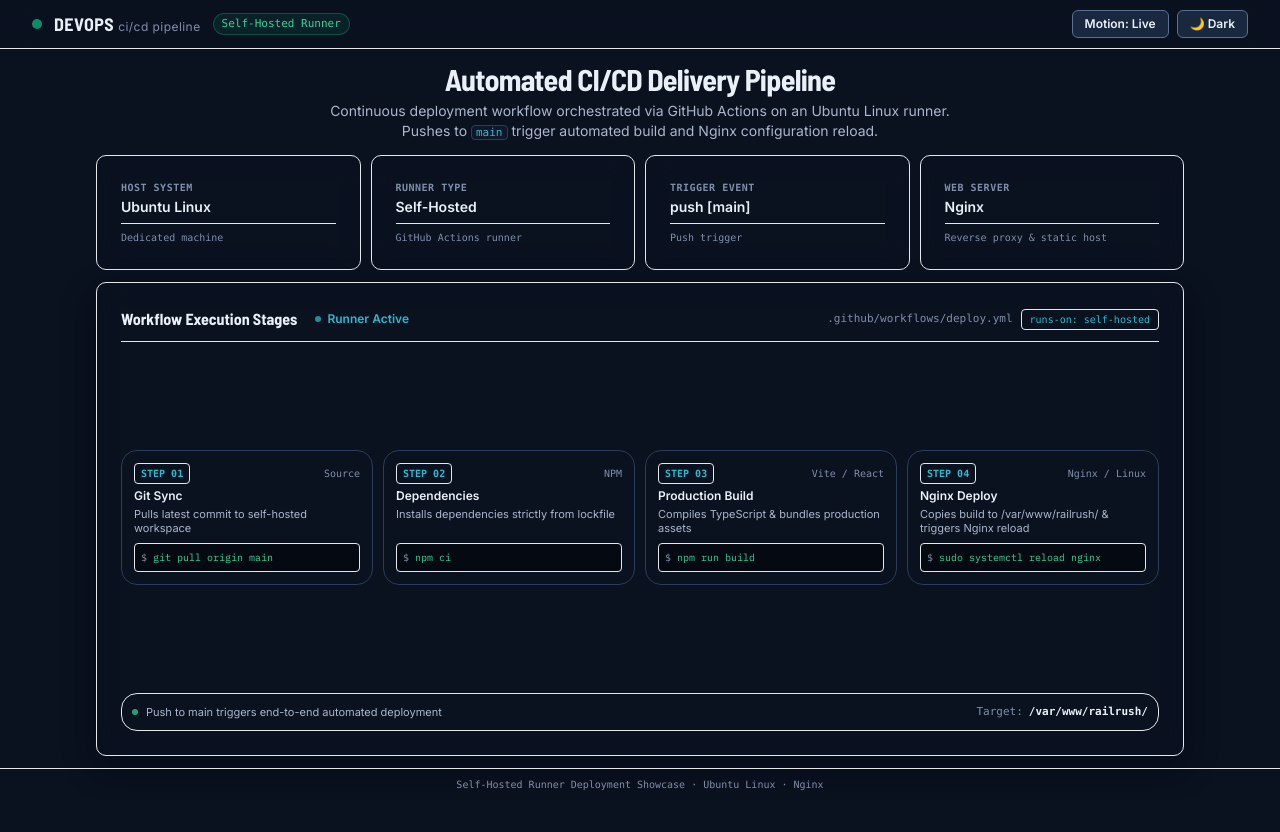
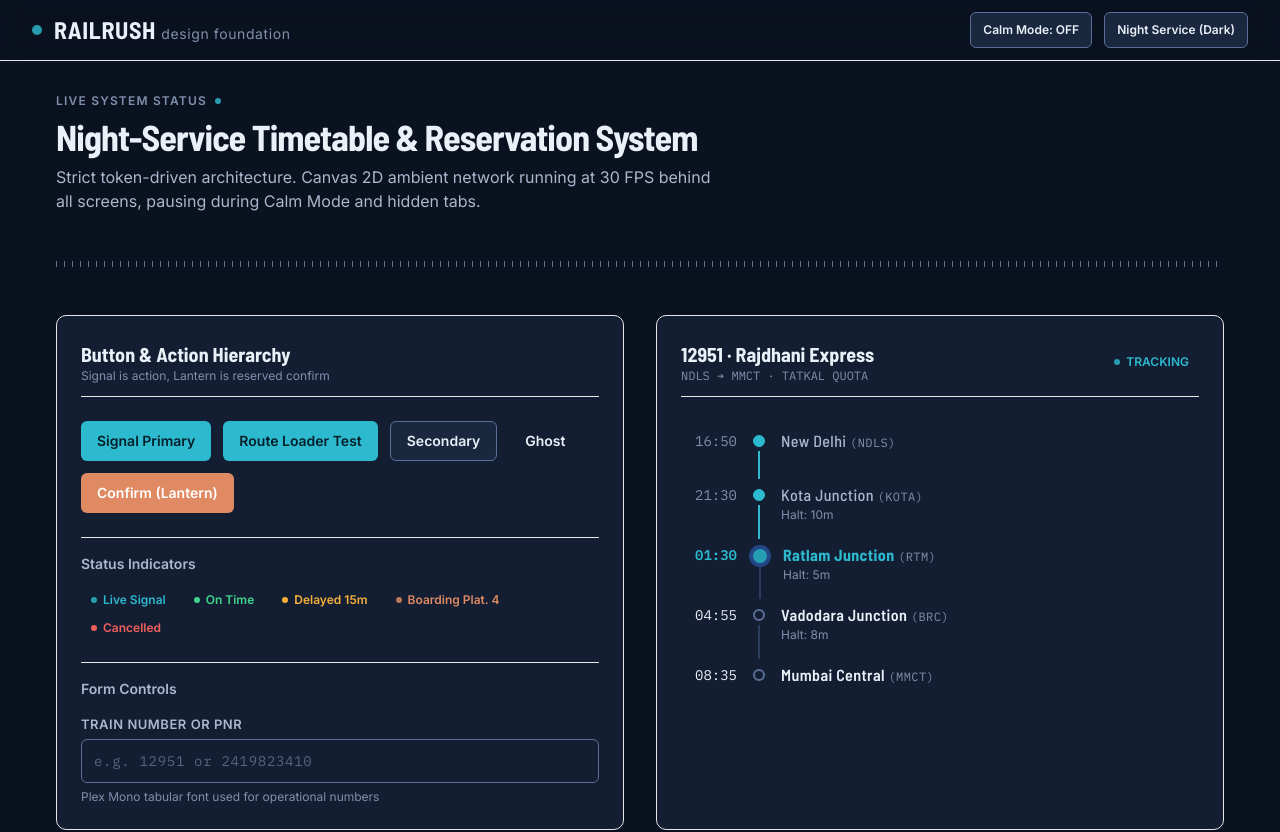
Before and after one commit to Yashika-Agrawal/RailRush, a React (Vite) app in the folder frontend/: page / in a window 1280 px wide. Shown: the top 832 px of the page. Before the commit the page ends 800 px from the top, so only its background shows below. Built offline with nearby package versions, Linux system fonts and the light colour scheme.

Commit message:
refactor: restore original design foundation components in App component

```diff
--- a/frontend/src/App.original.tsx
+++ /dev/null
@@ -1,187 +0,0 @@
-import React, { useState } from 'react';
-import { useTheme } from './design/theme/ThemeProvider';
-import { RouteNetwork } from './design/background/RouteNetwork';
-import {
-  Button,
-  Card,
-  Input,
-  StatusPill,
-  RouteTimeline,
-} from './design/components/ui';
-
-export const App: React.FC = () => {
-  const { theme, toggleTheme, calmMode, toggleCalmMode } = useTheme();
-  const [btnLoading, setBtnLoading] = useState(false);
-
-  return (
-    <div className="relative min-h-screen text-text selection:bg-action selection:text-on-action flex flex-col">
-      {/* 2D Canvas Route Network Background mounted once at root */}
-      <RouteNetwork />
-
-      {/* Header Bar */}
-      <header className="sticky top-0 z-sticky backdrop-blur-md bg-raised/80 border-b border-border/60 px-space-4 md:px-space-8 py-3 flex items-center justify-between">
-        <div className="flex items-center gap-3">
-          <span className="w-2.5 h-2.5 rounded-full bg-action animate-pulse" />
-          <h1 className="font-display font-bold text-xl md:text-2xl tracking-wide uppercase">
-            RailRush <span className="text-text-3 font-normal text-sm lowercase font-body">design foundation</span>
-          </h1>
-        </div>
-
-        <div className="flex items-center gap-3">
-          <Button
-            size="sm"
-            variant="secondary"
-            onClick={toggleCalmMode}
-            title="Toggle Reduced Motion & Ambient Animation"
-          >
-            Calm Mode: {calmMode ? 'ON' : 'OFF'}
-          </Button>
-
-          <Button
-            size="sm"
-            variant="secondary"
-            onClick={toggleTheme}
-            title="Toggle Light / Dark Mode"
-          >
-            {theme === 'dark' ? 'Day Service (Light)' : 'Night Service (Dark)'}
-          </Button>
-        </div>
-      </header>
-
-      {/* Main Content Showcase */}
-      <main className="flex-1 max-w-[1200px] w-full mx-auto px-4 py-8 space-y-12">
-        {/* Intro Banner */}
-        <section className="space-y-2">
-          <div className="flex items-center gap-2">
-            <span className="text-xs uppercase tracking-widest text-text-3 font-semibold">
-              Live System Status
-            </span>
-            <span className="inline-block w-1.5 h-1.5 rounded-full bg-action animate-pulse" />
-          </div>
-          <h2 className="font-display text-3xl md:text-4xl font-bold tracking-tight">
-            Night-Service Timetable & Reservation System
-          </h2>
-          <p className="text-text-2 text-base max-w-2xl font-body">
-            Strict token-driven architecture. Canvas 2D ambient network running at 30 FPS behind all screens, pausing during Calm Mode and hidden tabs.
-          </p>
-        </section>
-
-        {/* Sleeper pattern tick divider */}
-        <div className="tick-divider" />
-
-        {/* Foundations Grid */}
-        <div className="grid grid-cols-1 md:grid-cols-2 gap-8">
-          {/* Component Primitives */}
-          <Card className="space-y-6">
-            <div className="border-b border-border/40 pb-3">
-              <h3 className="font-display text-xl font-bold">Button & Action Hierarchy</h3>
-              <p className="text-xs text-text-3">Signal is action, Lantern is reserved confirm</p>
-            </div>
-
-            <div className="flex flex-wrap gap-3 items-center">
-              <Button variant="primary">Signal Primary</Button>
-              <Button
-                variant="primary"
-                loading={btnLoading}
-                onClick={() => {
-                  setBtnLoading(true);
-                  setTimeout(() => setBtnLoading(false), 2000);
-                }}
-              >
-                Route Loader Test
-              </Button>
-              <Button variant="secondary">Secondary</Button>
-              <Button variant="ghost">Ghost</Button>
-              <Button variant="lantern">Confirm (Lantern)</Button>
-            </div>
-
-            <div className="space-y-4 pt-4 border-t border-border/40">
-              <h4 className="text-sm font-semibold text-text-2">Status Indicators</h4>
-              <div className="flex flex-wrap gap-2">
-                <StatusPill status="live" label="Live Signal" />
-                <StatusPill status="on-time" label="On Time" />
-                <StatusPill status="delayed" label="Delayed 15m" />
-                <StatusPill status="boarding" label="Boarding Plat. 4" />
-                <StatusPill status="cancelled" label="Cancelled" />
-              </div>
-            </div>
-
-            <div className="space-y-4 pt-4 border-t border-border/40">
-              <h4 className="text-sm font-semibold text-text-2">Form Controls</h4>
-              <Input
-                label="Train Number or PNR"
-                placeholder="e.g. 12951 or 2419823410"
-                helperText="Plex Mono tabular font used for operational numbers"
-                isDataMono
-              />
-            </div>
-          </Card>
-
-          {/* Timetable / Route Timeline Preview */}
-          <Card className="space-y-6">
-            <div className="border-b border-border/40 pb-3 flex items-center justify-between">
-              <div>
-                <h3 className="font-display text-xl font-bold">
-                  12951 · Rajdhani Express
-                </h3>
-                <p className="text-xs text-text-3 font-data">NDLS ➔ MMCT · TATKAL QUOTA</p>
-              </div>
-              <StatusPill status="live" label="TRACKING" />
-            </div>
-
-            <RouteTimeline
-              stops={[
-                { code: 'NDLS', name: 'New Delhi', time: '16:50', passed: true },
-                { code: 'KOTA', name: 'Kota Junction', time: '21:30', passed: true, haltMinutes: 10 },
-                { code: 'RTM', name: 'Ratlam Junction', time: '01:30', current: true, haltMinutes: 5 },
-                { code: 'BRC', name: 'Vadodara Junction', time: '04:55', haltMinutes: 8 },
-                { code: 'MMCT', name: 'Mumbai Central', time: '08:35' },
-              ]}
-            />
-          </Card>
-        </div>
-
-        {/* Ticket Object Surface Motif */}
-        <section className="space-y-4">
-          <div className="flex items-center justify-between">
-            <h3 className="font-display text-xl font-bold">Ticket Ivory Motif</h3>
-            <span className="text-xs text-text-3 font-data">Surface Reserved for Boarding Objects</span>
-          </div>
-
-          <div className="bg-ticket text-ticket-ink rounded-md p-6 max-w-md shadow-float border border-black/10 relative overflow-hidden">
-            <div className="flex justify-between items-start border-b border-black/15 pb-4">
-              <div>
-                <span className="text-[11px] font-bold tracking-widest uppercase opacity-75">Boarding Pass</span>
-                <div className="font-display font-bold text-2xl tracking-wide">NDLS ➔ MMCT</div>
-              </div>
-              <div className="text-right">
-                <span className="text-[11px] font-bold tracking-widest uppercase opacity-75">Train No.</span>
-                <div className="font-data font-bold text-lg">12951</div>
-              </div>
-            </div>
-
-            <div className="grid grid-cols-3 gap-4 pt-4 text-xs">
-              <div>
-                <span className="block opacity-60 uppercase text-[10px] font-semibold">Coach / Seat</span>
-                <span className="font-data font-bold text-base">B2 · 34 (LB)</span>
-              </div>
-              <div>
-                <span className="block opacity-60 uppercase text-[10px] font-semibold">Class</span>
-                <span className="font-bold text-base">3A</span>
-              </div>
-              <div>
-                <span className="block opacity-60 uppercase text-[10px] font-semibold">Fare</span>
-                <span className="font-data font-bold text-base">₹2,485</span>
-              </div>
-            </div>
-          </div>
-        </section>
-      </main>
-
-      {/* Footer */}
-      <footer className="border-t border-border/50 py-4 px-6 text-center text-xs text-text-3 font-data">
-        RailRush System Design Foundation · Night-Service Architecture Active
-      </footer>
-    </div>
-  );
-};
--- a/frontend/src/App.tsx
+++ b/frontend/src/App.tsx
@@ -1,188 +1,186 @@
-import React from 'react';
+import React, { useState } from 'react';
 import { useTheme } from './design/theme/ThemeProvider';
 import { RouteNetwork } from './design/background/RouteNetwork';
-import { Button, Card, StatusPill } from './design/components/ui';
+import {
+  Button,
+  Card,
+  Input,
+  StatusPill,
+  RouteTimeline,
+} from './design/components/ui';
 
 export const App: React.FC = () => {
   const { theme, toggleTheme, calmMode, toggleCalmMode } = useTheme();
-
-  const stages = [
-    {
-      step: '01',
-      title: 'Git Sync',
-      tag: 'Source',
-      cmd: 'git pull origin main',
-      detail: 'Pulls latest commit to self-hosted workspace',
-    },
-    {
-      step: '02',
-      title: 'Dependencies',
-      tag: 'NPM',
-      cmd: 'npm ci',
-      detail: 'Installs dependencies strictly from lockfile',
-    },
-    {
-      step: '03',
-      title: 'Production Build',
-      tag: 'Vite / React',
-      cmd: 'npm run build',
-      detail: 'Compiles TypeScript & bundles production assets',
-    },
-    {
-      step: '04',
-      title: 'Nginx Deploy',
-      tag: 'Nginx / Linux',
-      cmd: 'sudo systemctl reload nginx',
-      detail: 'Copies build to /var/www/railrush/ & triggers Nginx reload',
-    },
-  ];
-
-  const specs = [
-    { label: 'Host System', val: 'Ubuntu Linux', sub: 'Dedicated machine' },
-    { label: 'Runner Type', val: 'Self-Hosted', sub: 'GitHub Actions runner' },
-    { label: 'Trigger Event', val: 'push [main]', sub: 'Push trigger' },
-    { label: 'Web Server', val: 'Nginx', sub: 'Reverse proxy & static host' },
-  ];
+  const [btnLoading, setBtnLoading] = useState(false);
 
   return (
-    <div className="relative h-screen max-h-screen overflow-hidden text-text selection:bg-action selection:text-on-action flex flex-col font-body">
-      {/* Dynamic 2D Canvas Background */}
+    <div className="relative min-h-screen text-text selection:bg-action selection:text-on-action flex flex-col">
+      {/* 2D Canvas Route Network Background mounted once at root */}
       <RouteNetwork />
 
-      {/* Compact Header Bar */}
-      <header className="shrink-0 z-sticky backdrop-blur-md bg-raised/85 border-b border-border/60 px-4 md:px-8 py-2.5 flex items-center justify-between">
+      {/* Header Bar */}
+      <header className="sticky top-0 z-sticky backdrop-blur-md bg-raised/80 border-b border-border/60 px-space-4 md:px-space-8 py-3 flex items-center justify-between">
         <div className="flex items-center gap-3">
-          <span className="w-2.5 h-2.5 rounded-full bg-emerald-500 animate-pulse" />
-          <h1 className="font-display font-bold text-base md:text-lg tracking-wide uppercase">
-            DevOps <span className="text-text-3 font-normal text-xs lowercase font-body">CI/CD Pipeline</span>
+          <span className="w-2.5 h-2.5 rounded-full bg-action animate-pulse" />
+          <h1 className="font-display font-bold text-xl md:text-2xl tracking-wide uppercase">
+            RailRush <span className="text-text-3 font-normal text-sm lowercase font-body">design foundation</span>
           </h1>
-          <span className="hidden sm:inline-block text-[11px] font-mono text-emerald-400 bg-emerald-500/10 border border-emerald-500/30 px-2 py-0.5 rounded-full">
-            Self-Hosted Runner
-          </span>
         </div>
 
-        <div className="flex items-center gap-2">
+        <div className="flex items-center gap-3">
           <Button
             size="sm"
             variant="secondary"
             onClick={toggleCalmMode}
-            title="Toggle Canvas Motion"
-            className="py-1 px-2.5 text-xs h-7"
+            title="Toggle Reduced Motion & Ambient Animation"
           >
-            Motion: {calmMode ? 'Calm' : 'Live'}
+            Calm Mode: {calmMode ? 'ON' : 'OFF'}
           </Button>
 
           <Button
             size="sm"
             variant="secondary"
             onClick={toggleTheme}
-            title="Toggle Theme"
-            className="py-1 px-2.5 text-xs h-7"
+            title="Toggle Light / Dark Mode"
           >
-            {theme === 'dark' ? '☀️ Light' : '🌙 Dark'}
+            {theme === 'dark' ? 'Day Service (Light)' : 'Night Service (Dark)'}
           </Button>
         </div>
       </header>
 
-      {/* Main Single-Screen Content (No Scroll) */}
-      <main className="flex-1 min-h-0 max-w-6xl w-full mx-auto px-4 md:px-8 py-3 flex flex-col justify-between gap-3 z-base">
-        {/* Compact Hero */}
-        <div className="text-center space-y-1">
-          <h2 className="text-2xl md:text-3xl font-display font-black tracking-tight">
-            Automated CI/CD Delivery Pipeline
+      {/* Main Content Showcase */}
+      <main className="flex-1 max-w-[1200px] w-full mx-auto px-4 py-8 space-y-12">
+        {/* Intro Banner */}
+        <section className="space-y-2">
+          <div className="flex items-center gap-2">
+            <span className="text-xs uppercase tracking-widest text-text-3 font-semibold">
+              Live System Status
+            </span>
+            <span className="inline-block w-1.5 h-1.5 rounded-full bg-action animate-pulse" />
+          </div>
+          <h2 className="font-display text-3xl md:text-4xl font-bold tracking-tight">
+            Night-Service Timetable & Reservation System
           </h2>
-          <p className="text-text-2 text-xs md:text-sm max-w-2xl mx-auto line-clamp-2">
-            Continuous deployment workflow orchestrated via GitHub Actions on an Ubuntu Linux runner.
-            Pushes to <code className="text-action font-mono px-1 py-0.2 rounded bg-raised border border-border text-[11px]">main</code> trigger automated build and Nginx configuration reload.
+          <p className="text-text-2 text-base max-w-2xl font-body">
+            Strict token-driven architecture. Canvas 2D ambient network running at 30 FPS behind all screens, pausing during Calm Mode and hidden tabs.
           </p>
+        </section>
+
+        {/* Sleeper pattern tick divider */}
+        <div className="tick-divider" />
+
+        {/* Foundations Grid */}
+        <div className="grid grid-cols-1 md:grid-cols-2 gap-8">
+          {/* Component Primitives */}
+          <Card className="space-y-6">
+            <div className="border-b border-border/40 pb-3">
+              <h3 className="font-display text-xl font-bold">Button & Action Hierarchy</h3>
+              <p className="text-xs text-text-3">Signal is action, Lantern is reserved confirm</p>
             </div>
 
-        {/* 4 Infrastructure Spec Tiles */}
-        <div className="grid grid-cols-2 md:grid-cols-4 gap-2.5">
-          {specs.map((item) => (
-            <Card key={item.label} className="p-3 bg-raised/80 backdrop-blur-md border-border/80 flex flex-col justify-between">
-              <div>
-                <span className="text-[10px] font-mono uppercase tracking-wider text-text-3 font-semibold block">
-                  {item.label}
-                </span>
-                <span className="text-sm font-bold text-text mt-0.5 block truncate">
-                  {item.val}
-                </span>
-              </div>
-              <span className="text-[10px] text-text-3 border-t border-border/40 pt-1.5 mt-1.5 font-mono block truncate">
-                {item.sub}
-              </span>
-            </Card>
-          ))}
+            <div className="flex flex-wrap gap-3 items-center">
+              <Button variant="primary">Signal Primary</Button>
+              <Button
+                variant="primary"
+                loading={btnLoading}
+                onClick={() => {
+                  setBtnLoading(true);
+                  setTimeout(() => setBtnLoading(false), 2000);
+                }}
+              >
+                Route Loader Test
+              </Button>
+              <Button variant="secondary">Secondary</Button>
+              <Button variant="ghost">Ghost</Button>
+              <Button variant="lantern">Confirm (Lantern)</Button>
             </div>
 
-        {/* Central Pipeline Workflow Container */}
-        <Card className="p-4 md:p-5 bg-raised/85 backdrop-blur-md border-border/80 flex-1 min-h-0 flex flex-col justify-between shadow-float">
-          {/* Workflow Header */}
-          <div className="flex items-center justify-between border-b border-border/50 pb-2.5">
-            <div className="flex items-center gap-2">
-              <span className="font-display font-bold text-sm md:text-base">
-                Workflow Execution Stages
-              </span>
-              <StatusPill status="live" label="Runner Active" />
-            </div>
-            <div className="flex items-center gap-2">
-              <span className="text-[11px] font-mono text-text-3 hidden sm:inline">
-                .github/workflows/deploy.yml
-              </span>
-              <span className="text-[10px] font-mono bg-action/10 text-action border border-action/20 px-2 py-0.5 rounded">
-                runs-on: self-hosted
-              </span>
+            <div className="space-y-4 pt-4 border-t border-border/40">
+              <h4 className="text-sm font-semibold text-text-2">Status Indicators</h4>
+              <div className="flex flex-wrap gap-2">
+                <StatusPill status="live" label="Live Signal" />
+                <StatusPill status="on-time" label="On Time" />
+                <StatusPill status="delayed" label="Delayed 15m" />
+                <StatusPill status="boarding" label="Boarding Plat. 4" />
+                <StatusPill status="cancelled" label="Cancelled" />
               </div>
             </div>
 
-          {/* 4 Pipeline Step Cards in 1 Row */}
-          <div className="grid grid-cols-1 sm:grid-cols-2 lg:grid-cols-4 gap-2.5 py-1">
-            {stages.map((stage) => (
-              <div
-                key={stage.step}
-                className="p-3 rounded-lg border border-border bg-base/55 flex flex-col justify-between space-y-2 hover:border-action/40 transition-colors"
-              >
-                <div className="space-y-1">
-                  <div className="flex items-center justify-between">
-                    <span className="text-[10px] font-mono font-bold text-action bg-action/10 px-1.5 py-0.5 rounded border border-action/20">
-                      STEP {stage.step}
-                    </span>
-                    <span className="text-[10px] font-mono text-text-3">
-                      {stage.tag}
-                    </span>
+            <div className="space-y-4 pt-4 border-t border-border/40">
+              <h4 className="text-sm font-semibold text-text-2">Form Controls</h4>
+              <Input
+                label="Train Number or PNR"
+                placeholder="e.g. 12951 or 2419823410"
+                helperText="Plex Mono tabular font used for operational numbers"
+                isDataMono
+              />
             </div>
-                  <h4 className="font-semibold text-xs text-text">{stage.title}</h4>
-                  <p className="text-[11px] text-text-2 leading-tight">
-                    {stage.detail}
-                  </p>
+          </Card>
+
+          {/* Timetable / Route Timeline Preview */}
+          <Card className="space-y-6">
+            <div className="border-b border-border/40 pb-3 flex items-center justify-between">
+              <div>
+                <h3 className="font-display text-xl font-bold">
+                  12951 · Rajdhani Express
+                </h3>
+                <p className="text-xs text-text-3 font-data">NDLS ➔ MMCT · TATKAL QUOTA</p>
+              </div>
+              <StatusPill status="live" label="TRACKING" />
             </div>
 
-                <div className="p-1.5 rounded bg-black/45 border border-border/60 font-mono text-[10px] text-emerald-400 overflow-hidden whitespace-nowrap text-ellipsis flex items-center gap-1.5">
-                  <span className="text-text-3 select-none">$</span>
-                  <code className="truncate">{stage.cmd}</code>
+            <RouteTimeline
+              stops={[
+                { code: 'NDLS', name: 'New Delhi', time: '16:50', passed: true },
+                { code: 'KOTA', name: 'Kota Junction', time: '21:30', passed: true, haltMinutes: 10 },
+                { code: 'RTM', name: 'Ratlam Junction', time: '01:30', current: true, haltMinutes: 5 },
+                { code: 'BRC', name: 'Vadodara Junction', time: '04:55', haltMinutes: 8 },
+                { code: 'MMCT', name: 'Mumbai Central', time: '08:35' },
+              ]}
+            />
+          </Card>
+        </div>
+
+        {/* Ticket Object Surface Motif */}
+        <section className="space-y-4">
+          <div className="flex items-center justify-between">
+            <h3 className="font-display text-xl font-bold">Ticket Ivory Motif</h3>
+            <span className="text-xs text-text-3 font-data">Surface Reserved for Boarding Objects</span>
+          </div>
+
+          <div className="bg-ticket text-ticket-ink rounded-md p-6 max-w-md shadow-float border border-black/10 relative overflow-hidden">
+            <div className="flex justify-between items-start border-b border-black/15 pb-4">
+              <div>
+                <span className="text-[11px] font-bold tracking-widest uppercase opacity-75">Boarding Pass</span>
+                <div className="font-display font-bold text-2xl tracking-wide">NDLS ➔ MMCT</div>
+              </div>
+              <div className="text-right">
+                <span className="text-[11px] font-bold tracking-widest uppercase opacity-75">Train No.</span>
+                <div className="font-data font-bold text-lg">12951</div>
               </div>
             </div>
-            ))}
+
+            <div className="grid grid-cols-3 gap-4 pt-4 text-xs">
+              <div>
+                <span className="block opacity-60 uppercase text-[10px] font-semibold">Coach / Seat</span>
+                <span className="font-data font-bold text-base">B2 · 34 (LB)</span>
               </div>
-
-          {/* Workflow Summary Strip */}
-          <div className="p-2.5 rounded-lg bg-base/60 border border-border/60 flex items-center justify-between text-xs">
-            <div className="flex items-center gap-2 text-text-2">
-              <span className="w-1.5 h-1.5 rounded-full bg-emerald-400 animate-pulse" />
-              <span className="text-[11px]">Push to main triggers end-to-end automated deployment</span>
+              <div>
+                <span className="block opacity-60 uppercase text-[10px] font-semibold">Class</span>
+                <span className="font-bold text-base">3A</span>
               </div>
-            <div className="flex items-center gap-1.5 font-mono text-[11px] text-text-3">
-              <span>Target:</span>
-              <span className="text-text font-semibold">/var/www/railrush/</span>
+              <div>
+                <span className="block opacity-60 uppercase text-[10px] font-semibold">Fare</span>
+                <span className="font-data font-bold text-base">₹2,485</span>
               </div>
             </div>
-        </Card>
+          </div>
+        </section>
       </main>
 
-      {/* Minimal Footer */}
-      <footer className="shrink-0 z-base border-t border-border/40 py-2 px-4 text-center text-[10px] text-text-3 font-mono">
-        Self-Hosted Runner Deployment Showcase · Ubuntu Linux · Nginx
+      {/* Footer */}
+      <footer className="border-t border-border/50 py-4 px-6 text-center text-xs text-text-3 font-data">
+        RailRush System Design Foundation · Night-Service Architecture Active
       </footer>
     </div>
   );
```
Lines whose indentation alone changed are shown as unchanged.
